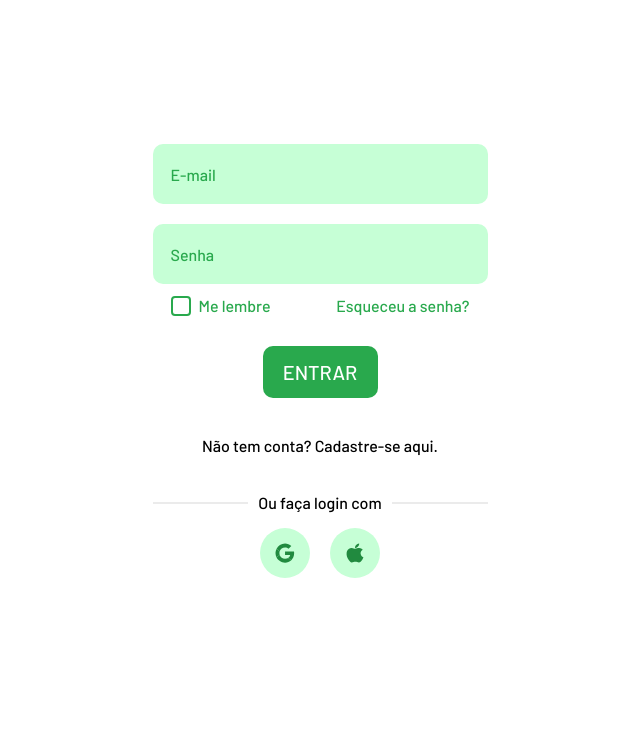
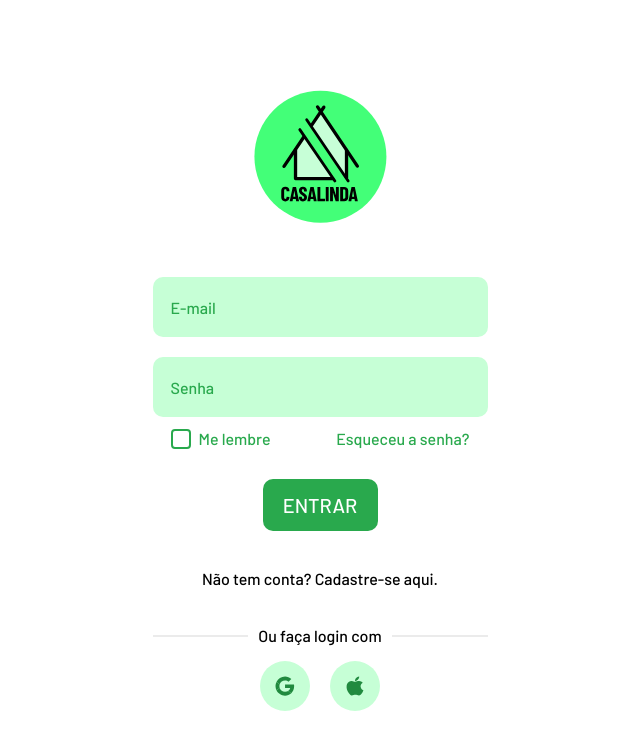
Before and after one commit to moaschneider/casalinda, a plain HTML site: page app.html in a window 1280 px wide. Shown: the whole page, without its empty margins (320-960 px from the left). Drawn offline with Linux system fonts and the light colour scheme; a web font is replaced by a local one.

Commit message:
update index.html

```diff
--- a/app.html
+++ b/app.html
@@ -158,7 +158,7 @@
 <body>
     <div class="margin">
         <div class="container">
-            <img src="src/images/logo.svg" alt="" class="logo">
+            <img src="images/logo.svg" alt="" class="logo">
             <div class="forms">
                 <input type="text" placeholder="E-mail" class="forms__email">
                 <input type="email" placeholder="Senha" class="forms__senha">
```
